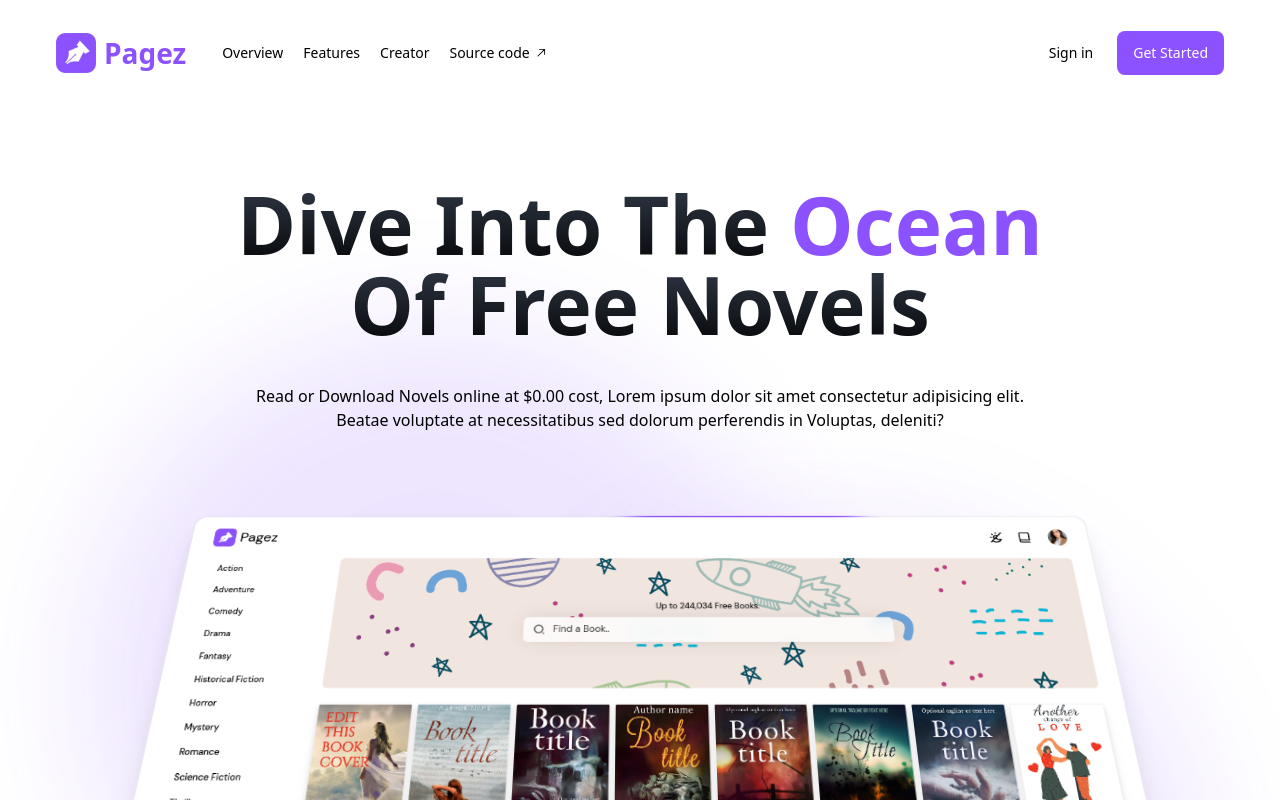
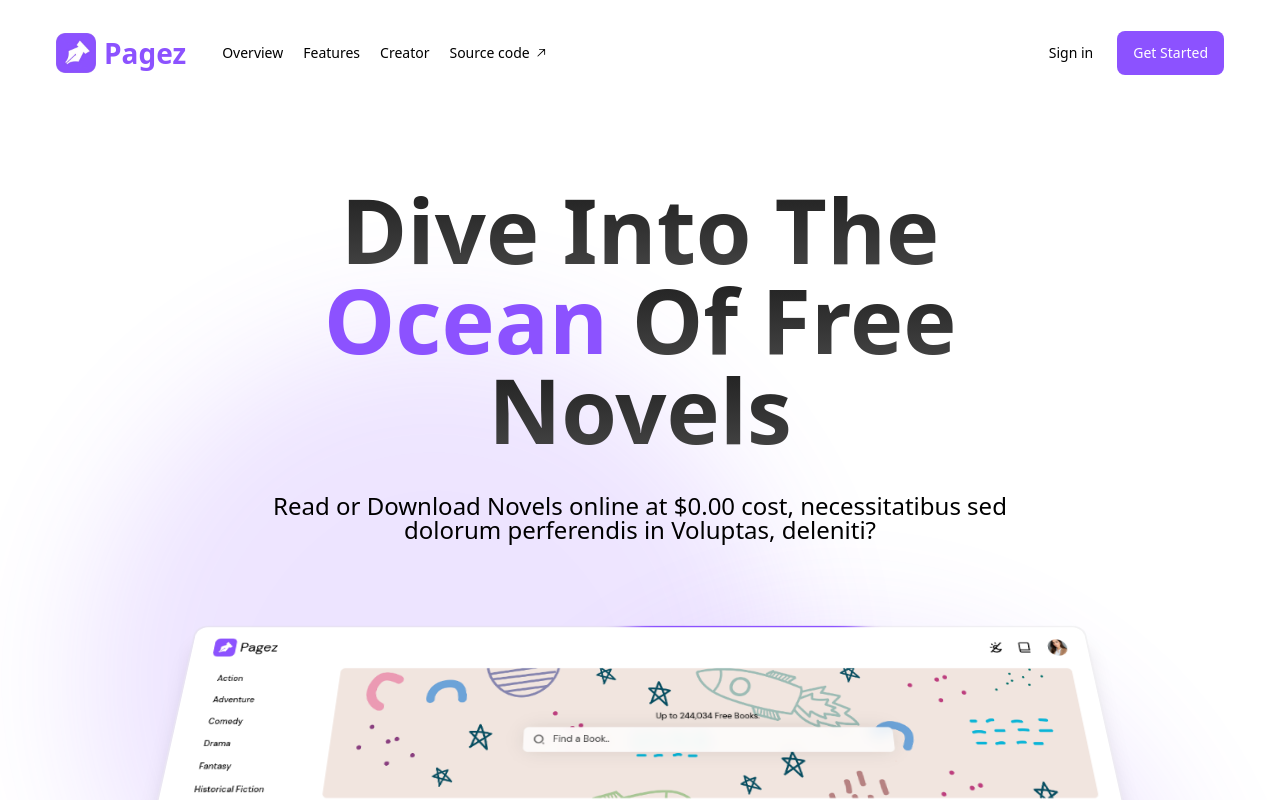
Before and after one commit to kevindermot99/gamezilla, a React (Vite) app: page / in a window 1280 px wide. Shown: the top 800 px of the page. Built offline with nearby package versions, Linux system fonts and the light colour scheme; a web font is replaced by a local one.

Commit message:
hero text custom css

```diff
--- a/src/Landing.jsx
+++ b/src/Landing.jsx
@@ -33,11 +33,11 @@ function Landing() {
         <div className="absolute top-56 left-7 -z-[10] size-[700px] blur-3xl opacity-15 rounded-[50%] bg-main-color max-sm:hidden"></div>
         <div className="absolute -bottom-10 right-7 -z-[10] size-[700px] blur-3xl opacity-15 rounded-[50%] bg-main-color max-sm:hidden"></div>
 
-        <h1 className='capitalize font-bold text-[80px] text-wrap max-w-[820px] leading-[80px] mt-[50px] max-sm:text-[40px] max-sm:leading-[45px] max-sm:mt-0'>
-          <span className={`${HeroGradientText}`}>dive into The </span><span className='text-main-color '>ocean</span> <span className={`${HeroGradientText}`}>of Free novels</span>
+        <h1 className='capitalize font-extrabold  text-[90px] text-wrap max-w-[900px] leading-[90px] mt-[50px] max-sm:text-[40px] max-sm:leading-[45px] max-sm:mt-0'>
+          <span className={`HeroText`}>dive into The </span><span className='text-main-color '>ocean</span> <span className={`HeroText`}>of Free novels</span>
         </h1>
-        <p className='text-base  font-normal leading-6 max-w-[800px] text-black text-wrap m-[40px] max-sm:m-0'>
-          Read or Download Novels online at $0.00 cost, Lorem ipsum dolor sit amet consectetur adipisicing elit. Beatae voluptate at necessitatibus sed dolorum perferendis in Voluptas, deleniti?
+        <p className='text-2xl  font-normal leading-6 max-w-[800px] text-black text-wrap m-[40px] max-sm:m-0'>
+          Read or Download Novels online at $0.00 cost,  necessitatibus sed dolorum perferendis in Voluptas, deleniti?
         </p>
         <div className='gradient-moving-bg shadow-xl flex justify-start items-start' >
           <img src={screenShoot} loading='lazy' className=' w-full max-w-[1000px] rounded-xl' alt="screenshot" />
--- a/src/index.css
+++ b/src/index.css
@@ -100,6 +100,12 @@ input[type="search"]::-webkit-search-results-decoration {
 body {
   max-width: 1500px;
   margin: auto;
+}
+
+.HeroText{
+  color: transparent;
+  background-clip: text;
+  background-image: linear-gradient(to top, #5a5a5a -30%, #000 150%);
 }
 
 
```
